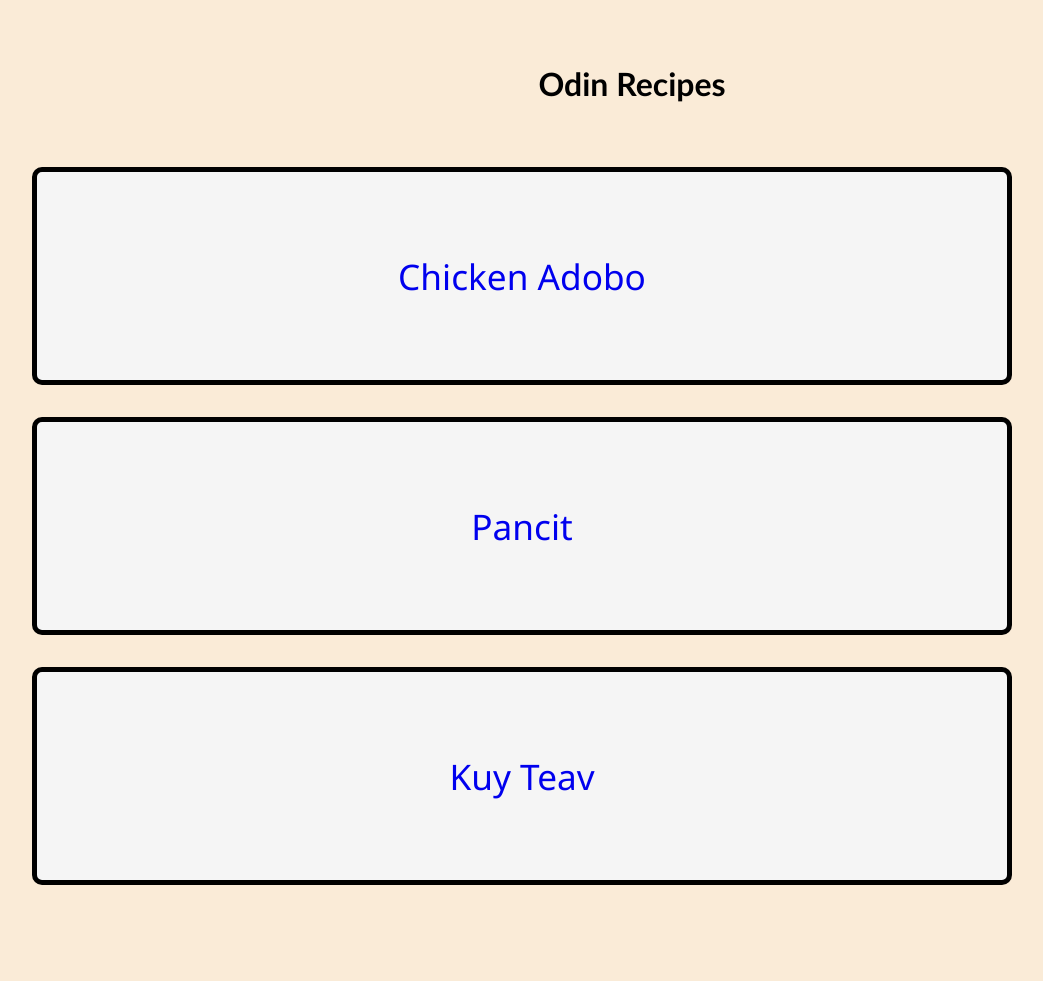
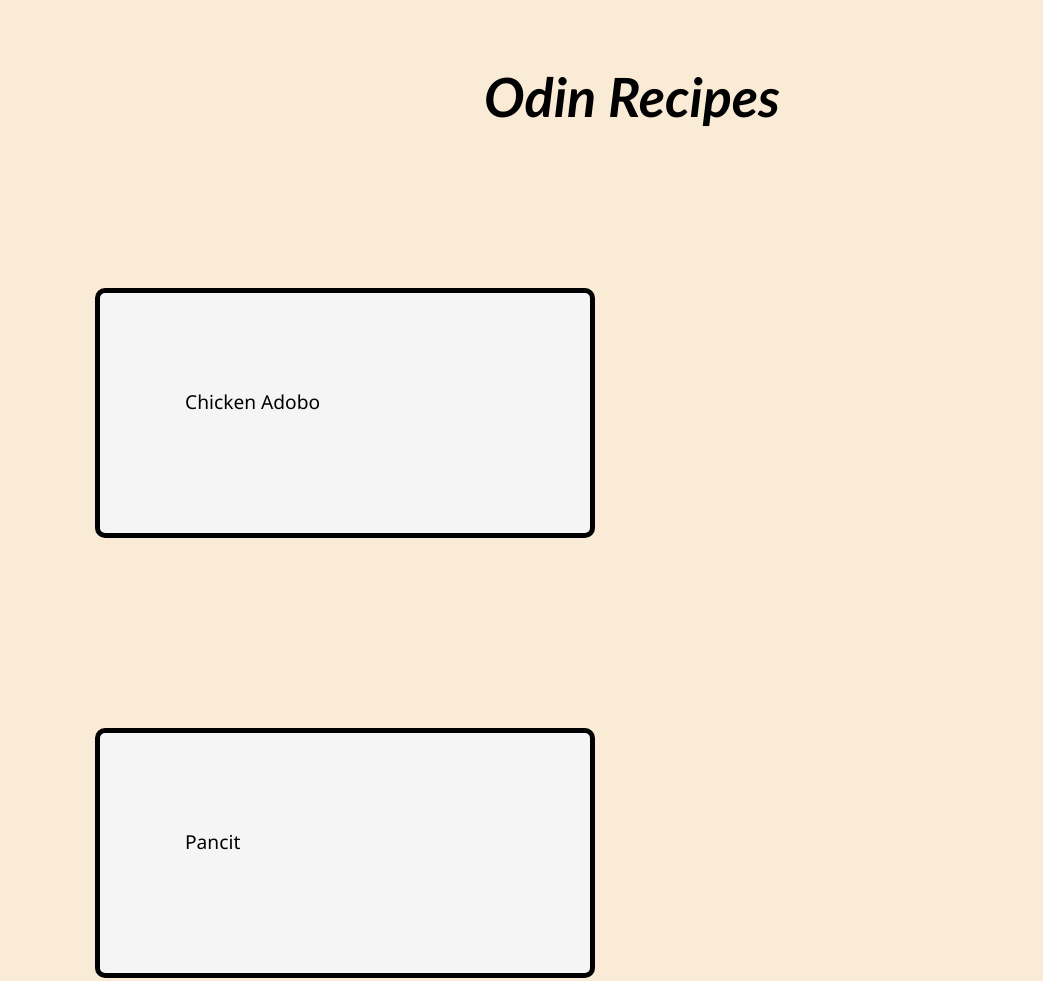
Before and after one commit to Aubligation/odin-recipes, a plain HTML site: page index.html in a window 1280 px wide. Shown: the top 981 px of the page, without its empty margins (8-1051 px from the left). Before the commit the page ends 917 px from the top, so only its background shows below. Drawn offline with Linux system fonts and the light colour scheme.

Commit message:
modified styles and index for rabboki addition hip hip hooray

```diff
--- a/index.html
+++ b/index.html
@@ -11,5 +11,6 @@
         <div class ="container"><a href ="recipes/adobo.html">Chicken Adobo</a></div>
         <div class ="container"><a href = "recipes/pancit.html">Pancit</a></div>
         <div class ="container"><a href = 'recipes/kuyTeav.html'>Kuy Teav</a></div>
+        <div class="container"><a href= "recipes/rabboki.html">Rabboki</a></div>
 </body>
 </html>
--- a/styles.css
+++ b/styles.css
@@ -7,31 +7,41 @@ body {
     font-family: 'Gill Sans', 'Gill Sans MT', Calibri, 'Trebuchet MS', sans-serif;
     margin: 4rem;
     color:black;
+    font-style: oblique;
+    font-size: 54px;
 }
 
 .container {
-    width: 980px;
-    margin: 0 auto;
+    /* box positioning */
+    margin: 95px;
+    padding: 95px 85px;
+    overflow: hidden;
+    white-space: nowrap;
+
+    /* text styling */
     font-family: 'Segoe UI', Tahoma, Geneva, Verdana, sans-serif;
-    font-size: 2.2rem;
-    text-align: center;
+    font-size: 1.2rem;
     border: 5px solid black;
-    padding: 5rem;
-    margin: 2rem;
+
+    /* box styling */
     background-color: whitesmoke;
     border-radius: 10px;
     box-sizing: border-box;
+    display: inline-grid;
+    width: 500px;
+    height: 250px;
 }
 
-a:link, a:hover, a:visited {
+a:link, a:hover, a:visited, a {
     text-decoration: none;
 }
 
-a:visited {
+a:visited, a {
     color: black;
 }
 
 a:hover {
-    font-size: 2.5rem;
+    font-size: 1.5rem;
     font-weight: bolder;
+    box-sizing: border-box;
 }
```
